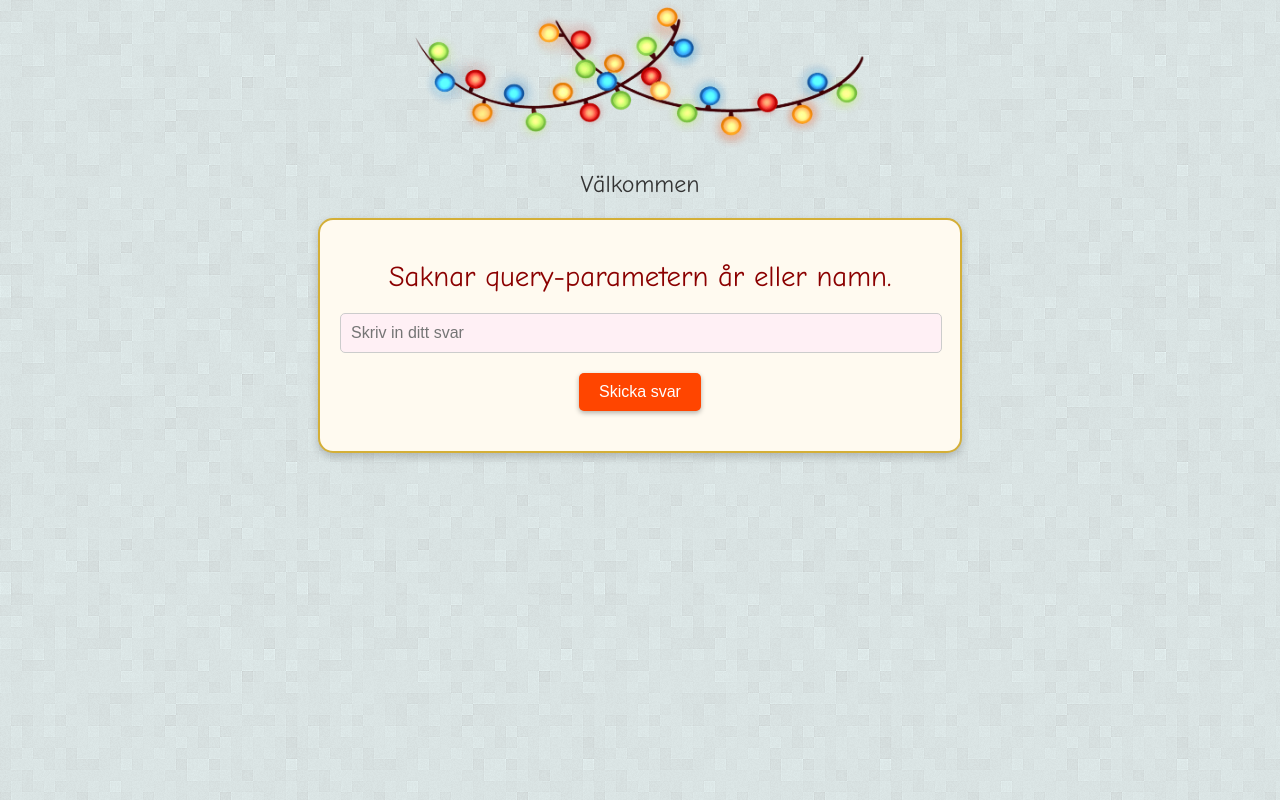
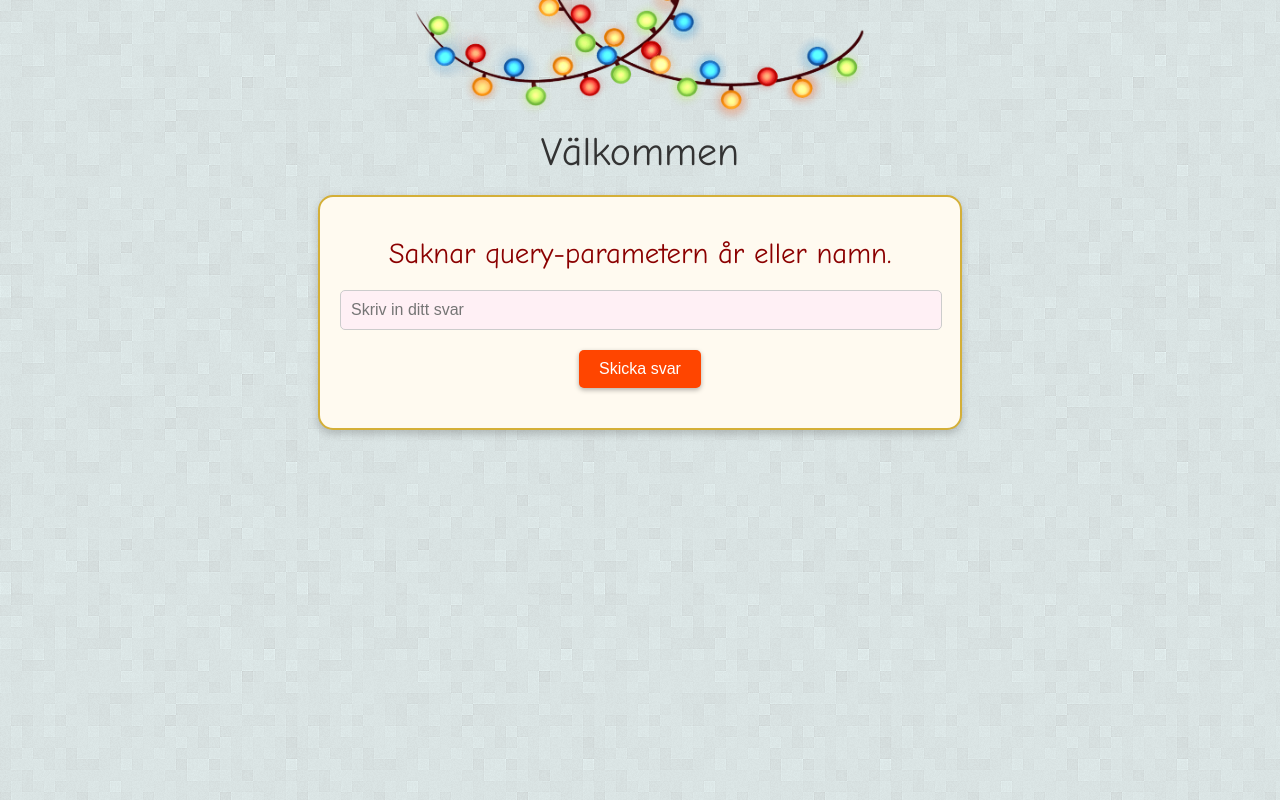
Before and after one commit to Ozsie/riddle-game, a plain HTML site: page index.html in a window 1280 px wide. Drawn offline with Linux system fonts and the light colour scheme.

Commit message:
Minor styling changes

```diff
--- a/index.html
+++ b/index.html
@@ -16,9 +16,9 @@
     }
     .welcome {
       /* Add your existing styles here */
-      font-size: 1.5em;
+      font-size: 2.5em;
       color: #333;
-      margin: 20px 0;
+      margin-bottom: 20px;
     }
     .banner {
       width: 100%;
@@ -26,6 +26,7 @@
       background: url('lights.png') no-repeat center;
       background-size: contain;
       margin-bottom: 5px;
+      margin-top: -26px;
     }
     .container {
       max-width: 600px;
@@ -144,7 +145,7 @@
     // Update the welcome message
     const welcomeDiv = document.querySelector('.welcome');
     if (welcomeDiv) {
-      welcomeDiv.innerText = `Välkommen, ${capitalizeFirstLetter(name)}!`;
+      welcomeDiv.innerText = `Välkommen ${capitalizeFirstLetter(name)}!`;
     }
   }
 
```
